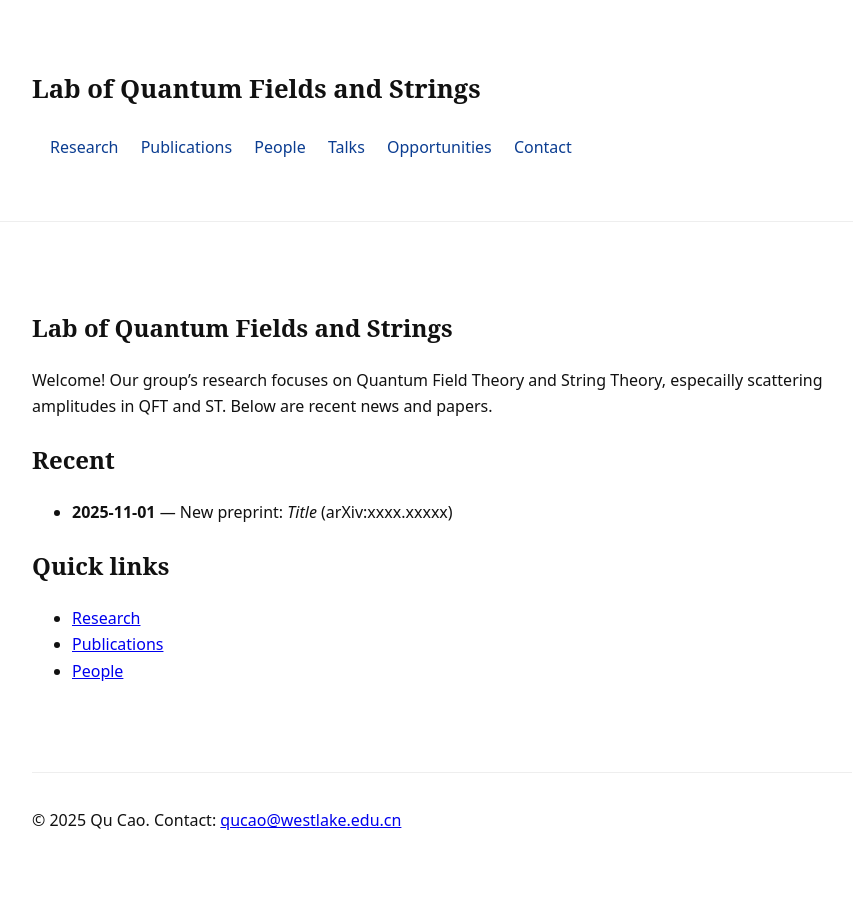
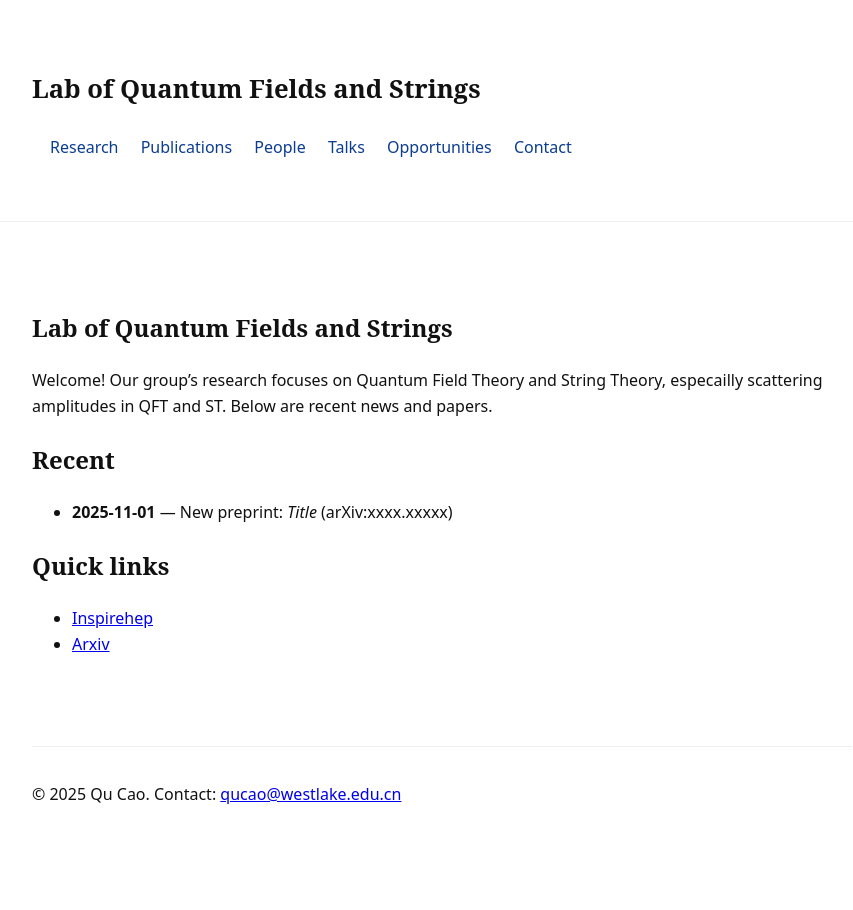
Before and after one commit to QuantumQ1/quantumq1.github.io, a Jekyll site: the page built from index.md, in a window 1280 px wide. Shown: the whole page, without its empty margins (198-1051 px from the left). Built offline with Jekyll 4.4.1, drawn with Linux system fonts in a browser that asks for light colours.

Commit message:
Update index.md

```diff
--- a/index.md
+++ b/index.md
@@ -14,6 +14,5 @@ Welcome! Our group's research focuses on Quantum Field Theory and String Theory,
 
 ## Quick links
 
-- [Research](/research/)
-- [Publications](/publications/)
-- [People](/people/)
+- [Inspirehep](https://inspirehep.net/authors/2000201)
+- [Arxiv](https://arxiv.org/list/hep-th/new)
```
